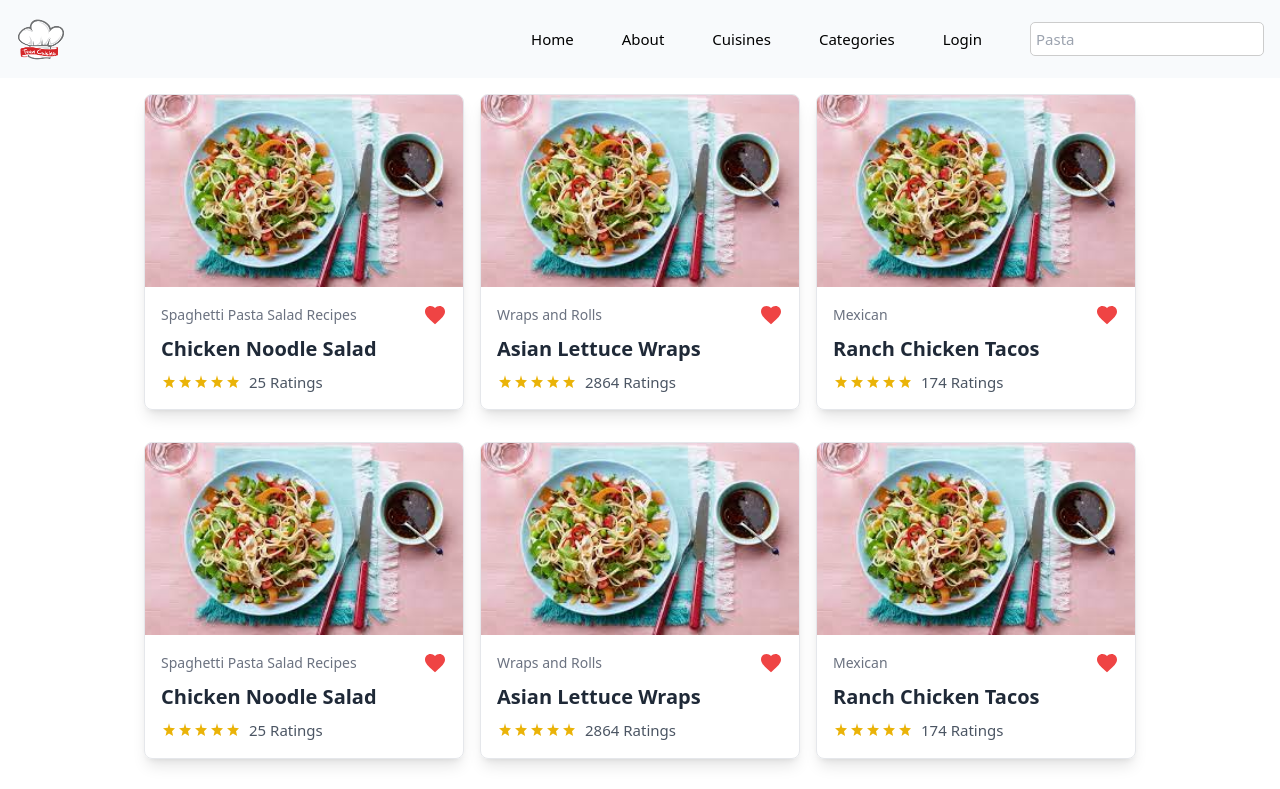
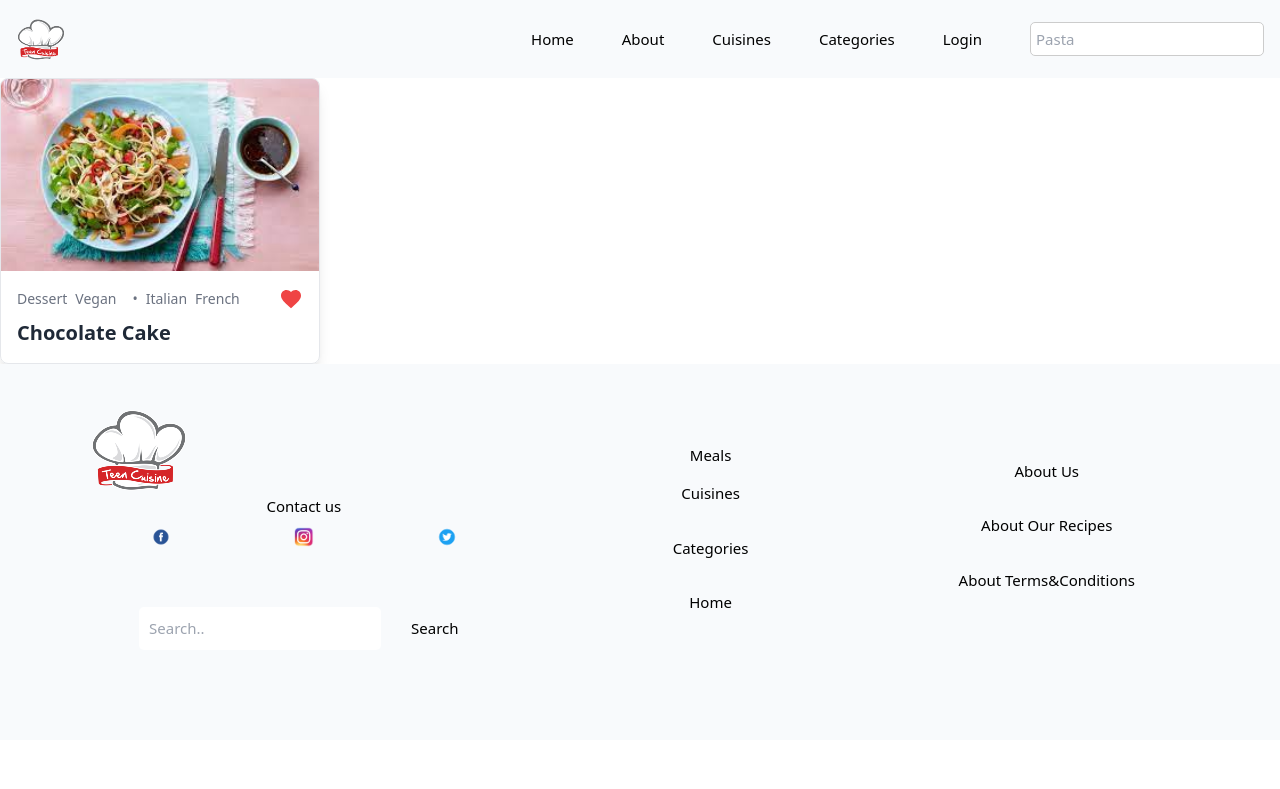
Before and after one commit to cpirra/recipe-sharing-platform-frontend, a Vue app: page / in a window 1280 px wide. Shown: the top 789 px of the page. Built offline with nearby package versions, Linux system fonts and the light colour scheme.

Commit message:
Add to favourite, recipeCard according to json

```diff
--- a/public/data/recipeCard.json
+++ b/public/data/recipeCard.json
@@ -1,15 +1,16 @@
 [
   {
-    "image": "/src/assets/images/chickennoodle.jpg",
-    "category": "Spaghetti Pasta Salad Recipes",
-    "title": "Chicken Noodle Salad",
-    "ratings": 25
+    "id": 5,
+    "name": "Classic Margherita Pizza",
+    "description": "A delicious and simple Margherita pizza with fresh ingredients.",
+    "imageUrls": "https://example.com/images/margherita-pizza.jpg",
+    "videoUrls": "https://example.com/videos/margherita-pizza.mp4"
   },
   {
-    "image": "/src/assets/images/chickennoodle.jpg",
-    "category": "Wraps and Rolls",
-    "title": "Asian Lettuce Wraps",
-    "ratings": 2864
+    "name": "Classic Margherita Pizza",
+    "description": "A delicious and simple Margherita pizza with fresh ingredients.",
+    "imageUrls": "https://example.com/images/margherita-pizza.jpg",
+    "videoUrls": "https://example.com/videos/margherita-pizza.mp4"
   },
   {
     "image": "/src/assets/images/chickenNoodle.jpg",
--- a/src/components/Recipe/RecipeCard.vue
+++ b/src/components/Recipe/RecipeCard.vue
@@ -1,10 +1,37 @@
+<script setup>
+import { defineProps } from 'vue'
+
+const props = defineProps({
+  image: String,
+  categories: Array,
+  cuisines: Array,
+  title: String
+})
+</script>
+
 <template>
   <div class="recipe-card border rounded-lg overflow-hidden shadow-lg">
-    <img :src="image" alt="Recipe Image" class="w-full h-48 object-cover" />
+    <img :src="props.image" alt="Recipe Image" class="w-full h-48 object-cover" />
     <div class="p-4">
-      <div class="flex justify-between items-center mb-2">
-        <span class="text-sm font-medium text-gray-500">{{ category }}</span>
-        <button class="text-red-500">
+      <div class="flex flex-wrap justify-between items-center mb-2">
+        <div class="flex flex-wrap items-center">
+          <span
+            v-for="(category, index) in props.categories"
+            :key="index"
+            class="text-sm font-medium text-gray-500 mr-2"
+          >
+            {{ category }}
+          </span>
+          <span class="text-sm font-medium text-gray-500 mx-2">•</span>
+          <span
+            v-for="(cuisine, index) in props.cuisines"
+            :key="index"
+            class="text-sm font-medium text-gray-500 mr-2"
+          >
+            {{ cuisine }}
+          </span>
+        </div>
+        <button class="text-red-500 ml-auto">
           <svg class="w-6 h-6" fill="currentColor" viewBox="0 0 24 24">
             <path
               d="M12 21.35l-1.45-1.32C5.4 15.36 2 12.28 2 8.5 2 5.42 4.42 3 7.5 3c1.74 0 3.41.81 4.5 2.09C13.09 3.81 14.76 3 16.5 3 19.58 3 22 5.42 22 8.5c0 3.78-3.4 6.86-8.55 11.54L12 21.35z"
@@ -12,49 +39,10 @@
           </svg>
         </button>
       </div>
-      <h3 class="text-xl font-semibold text-gray-800">{{ title }}</h3>
-      <div class="flex items-center mt-2">
-        <span class="text-yellow-500 flex items-center">
-          <svg class="w-4 h-4" fill="currentColor" viewBox="0 0 24 24">
-            <path
-              d="M12 17.27l6.18 3.73-1.64-7.03L21 9.24l-7.19-.61L12 2 10.19 8.63 3 9.24l5.46 4.73L6.82 21z"
-            />
-          </svg>
-          <svg class="w-4 h-4" fill="currentColor" viewBox="0 0 24 24">
-            <path
-              d="M12 17.27l6.18 3.73-1.64-7.03L21 9.24l-7.19-.61L12 2 10.19 8.63 3 9.24l5.46 4.73L6.82 21z"
-            />
-          </svg>
-          <svg class="w-4 h-4" fill="currentColor" viewBox="0 0 24 24">
-            <path
-              d="M12 17.27l6.18 3.73-1.64-7.03L21 9.24l-7.19-.61L12 2 10.19 8.63 3 9.24l5.46 4.73L6.82 21z"
-            />
-          </svg>
-          <svg class="w-4 h-4" fill="currentColor" viewBox="0 0 24 24">
-            <path
-              d="M12 17.27l6.18 3.73-1.64-7.03L21 9.24l-7.19-.61L12 2 10.19 8.63 3 9.24l5.46 4.73L6.82 21z"
-            />
-          </svg>
-          <svg class="w-4 h-4" fill="currentColor" viewBox="0 0 24 24">
-            <path
-              d="M12 17.27l6.18 3.73-1.64-7.03L21 9.24l-7.19-.61L12 2 10.19 8.63 3 9.24l5.46 4.73L6.82 21z"
-            />
-          </svg>
-        </span>
-        <span class="ml-2 text-gray-600">{{ ratings }} Ratings</span>
-      </div>
+      <h3 class="text-xl font-semibold text-gray-800">{{ props.title }}</h3>
     </div>
   </div>
 </template>
-
-<script setup>
-defineProps({
-  image: String,
-  category: String,
-  title: String,
-  ratings: Number
-})
-</script>
 
 <style scoped>
 .recipe-card {
--- /dev/null
+++ b/src/composables/useFavourites.js
@@ -0,0 +1,25 @@
+// src/composables/useFavorite.js
+import { ref } from 'vue'
+import { addFavoriteRecipe } from '../services/userApi'
+
+export const useFavorite = () => {
+  const isFavorite = ref(false)
+
+  const toggleFavorite = async (userId, recipeId) => {
+    isFavorite.value = !isFavorite.value
+    if (isFavorite.value) {
+      try {
+        const result = await addFavoriteRecipe(userId, recipeId)
+        console.log('Favorite added:', result)
+      } catch (error) {
+        console.error('Error adding favorite:', error)
+        isFavorite.value = !isFavorite.value // Revert state if error
+      }
+    }
+  }
+
+  return {
+    isFavorite,
+    toggleFavorite
+  }
+}
--- a/src/main.js
+++ b/src/main.js
@@ -17,6 +17,8 @@ const decodedToken = getUserInfoFromToken()
 if (decodedToken) {
   const name = decodedToken['https://RecipeAPI/name']
   userStore.setUser(name)
+  const userID = decodedToken['https://RecipeAPI/userId']
+  userStore.setUserId(userID)
 }
 
 app.mount('#app')
--- a/src/services/userApi.js
+++ b/src/services/userApi.js
@@ -14,3 +14,12 @@ export const registerUser = (userData) => {
 export const loginUser = (userData) => {
   return apiClient.post('/User/login', userData)
 }
+
+export const addFavoriteRecipe = (userId, recipeId) => {
+  const requestBody = {
+    userId,
+    recipeId
+  }
+
+  return apiClient.post('/FavoriteRecipe', requestBody)
+}
--- a/src/stores/userStore.js
+++ b/src/stores/userStore.js
@@ -3,18 +3,25 @@ import { defineStore } from 'pinia'
 
 export const useUserStore = defineStore('user', {
   state: () => ({
-    user: null
+    user: null,
+    userId: null
   }),
   getters: {
     isAuthenticated: (state) => !!state.user,
-    getUser: (state) => state.user
+    getUser: (state) => state.user,
+    getUserId: (state) => state.userId
   },
   actions: {
     setUser(name) {
       this.user = name
     },
+    setUserId(userId) {
+      this.userId = userId
+    },
+
     logout() {
       this.user = null
+      this.userId = null
       localStorage.removeItem('token')
     }
   }
--- a/src/views/general/HomeView.vue
+++ b/src/views/general/HomeView.vue
@@ -1,64 +1,27 @@
+<script setup>
+import { ref } from 'vue'
+import RecipeCard from '@/components/Recipe/RecipeCard.vue'
+
+const recipeData = ref({
+  id: 1,
+  image: '/src/assets/images/chickenNoodle.jpg',
+  categories: ['Dessert', 'Vegan'],
+  cuisines: ['Italian', 'French'],
+  title: 'Chocolate Cake'
+})
+</script>
+
 <template>
   <div>
-    <div class="recipe-list flex flex-wrap justify-center gap-4">
-      <RecipeCard
-        v-for="recipe in recipes"
-        :key="recipe.title"
-        :image="recipe.image"
-        :category="recipe.category"
-        :title="recipe.title"
-        :ratings="recipe.ratings"
-      />
-    </div>
-    <div class="recipe-list flex flex-wrap justify-center gap-4">
-      <RecipeCard
-        v-for="recipe in recipes"
-        :key="recipe.title"
-        :image="recipe.image"
-        :category="recipe.category"
-        :title="recipe.title"
-        :ratings="recipe.ratings"
-      />
-    </div>
-    <div class="recipe-list flex flex-wrap justify-center gap-4">
-      <RecipeCard
-        v-for="recipe in recipes"
-        :key="recipe.title"
-        :image="recipe.image"
-        :category="recipe.category"
-        :title="recipe.title"
-        :ratings="recipe.ratings"
-      />
-    </div>
+    <RecipeCard
+      :image="recipeData.image"
+      :categories="recipeData.categories"
+      :cuisines="recipeData.cuisines"
+      :title="recipeData.title"
+    />
   </div>
 </template>
 
-<script setup>
-import { onMounted, ref } from 'vue'
-import RecipeCard from '../../components/Recipe/RecipeCard.vue'
-
-const recipes = ref([])
-
-const loadRecipes = async () => {
-  try {
-    const response = await fetch('/data/recipeCard.json')
-    if (!response.ok) {
-      throw new Error(`HTTP error! Status: ${response.status}`)
-    }
-    const data = await response.json()
-    recipes.value = data
-  } catch (error) {
-    console.error('Error fetching recipes:', error)
-  }
-}
-
-onMounted(() => {
-  loadRecipes()
-})
-</script>
-
 <style scoped>
-.recipe-list {
-  padding: 16px;
-}
+/* Add any parent view specific styles here */
 </style>
--- a/src/views/general/ProfileView.vue
+++ b/src/views/general/ProfileView.vue
@@ -3,6 +3,7 @@ import { useUserStore } from '../../stores/userStore'
 
 const userStore = useUserStore()
 const userName = userStore.getUser
+const userId = userStore.getUserId
 </script>
 
 <template>
@@ -12,6 +13,9 @@ const userName = userStore.getUser
       <p class="text-lg font-medium">
         Username: <span class="text-blue-600">{{ userName }}</span>
       </p>
+      <p class="text-lg font-medium">
+        UserId: <span class="text-blue-600">{{ userId }}</span>
+      </p>
     </div>
   </div>
 </template>
--- a/vite.config.js
+++ b/vite.config.js
@@ -2,14 +2,10 @@ import { fileURLToPath, URL } from 'node:url'
 
 import { defineConfig } from 'vite'
 import vue from '@vitejs/plugin-vue'
-import vueDevTools from 'vite-plugin-vue-devtools'
 
 // https://vitejs.dev/config/
 export default defineConfig({
-  plugins: [
-    vue(),
-    vueDevTools(),
-  ],
+  plugins: [vue()],
   resolve: {
     alias: {
       '@': fileURLToPath(new URL('./src', import.meta.url))
```
